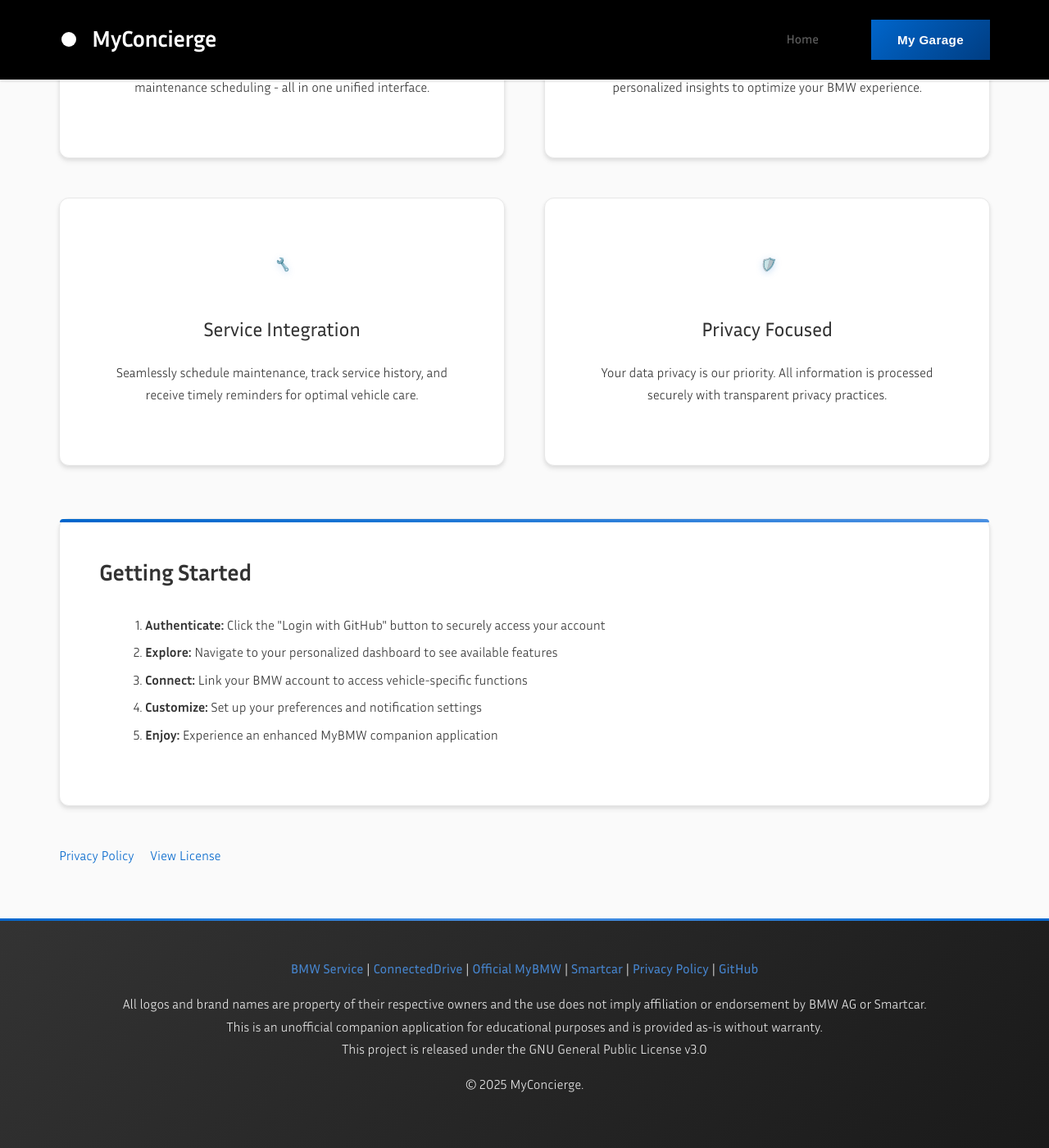
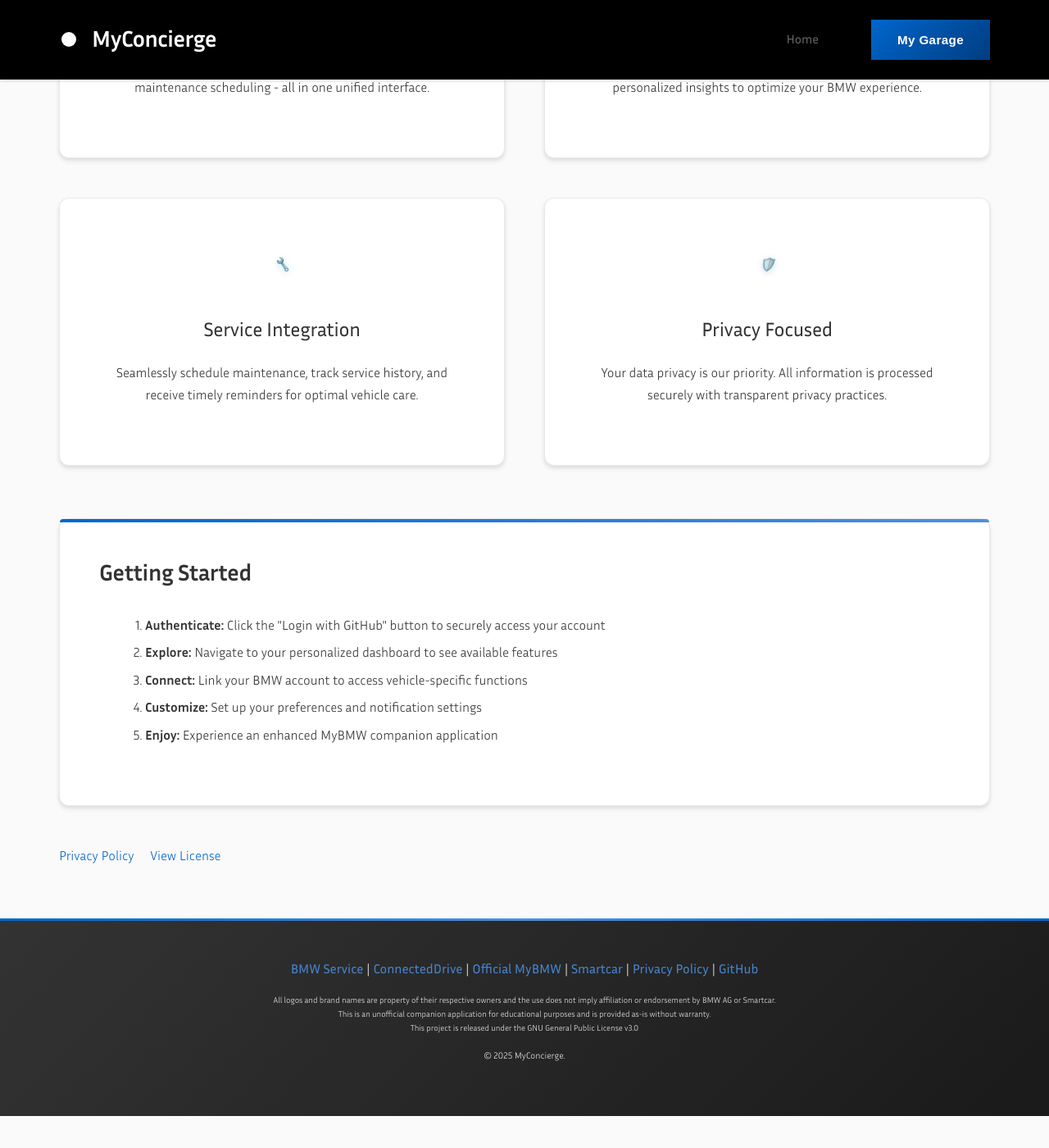
Before and after one commit to chatala1/BMW-Concierge, a Jekyll site: the page built from index.html, in a window 1280 px wide and 1400 px high, scrolled down 1726 px. Shown: the whole window at 82% size. Built offline with Jekyll 4.4.1, drawn with Linux system fonts in a browser that asks for light colours; after the commit the page ends 3087 px from its top, so only the background shows below that.

Commit message:
Update style.css

```diff
--- a/assets/css/style.css
+++ b/assets/css/style.css
@@ -178,7 +178,7 @@
 }
 
 .nav-toggle:hover .hamburger-line {
-    background: var(--bmw-dark-blue);
+    background: transparent;
 }
 
 .nav-toggle:focus {
@@ -217,7 +217,7 @@
 
 .nav-link:hover {
     color: var(--bmw-blue);
-    background: rgba(0, 102, 204, 0.05);
+    background: transparent;
 }
 
 .nav-link::after {
@@ -227,7 +227,7 @@
     left: 50%;
     width: 0;
     height: 2px;
-    background: var(--bmw-blue);
+    background: transparent;
     transition: all var(--transition-base);
     transform: translateX(-50%);
 }
@@ -246,6 +246,13 @@
     color: var(--bmw-gray);
     font-weight: var(--font-weight-medium);
     font-size: 0.9rem;
+}
+/* Footer */
+.copyright {
+    font-size: 11px;
+}
+.legal {
+    font-size: 10px;
 }
 
 /* Buttons */
```
